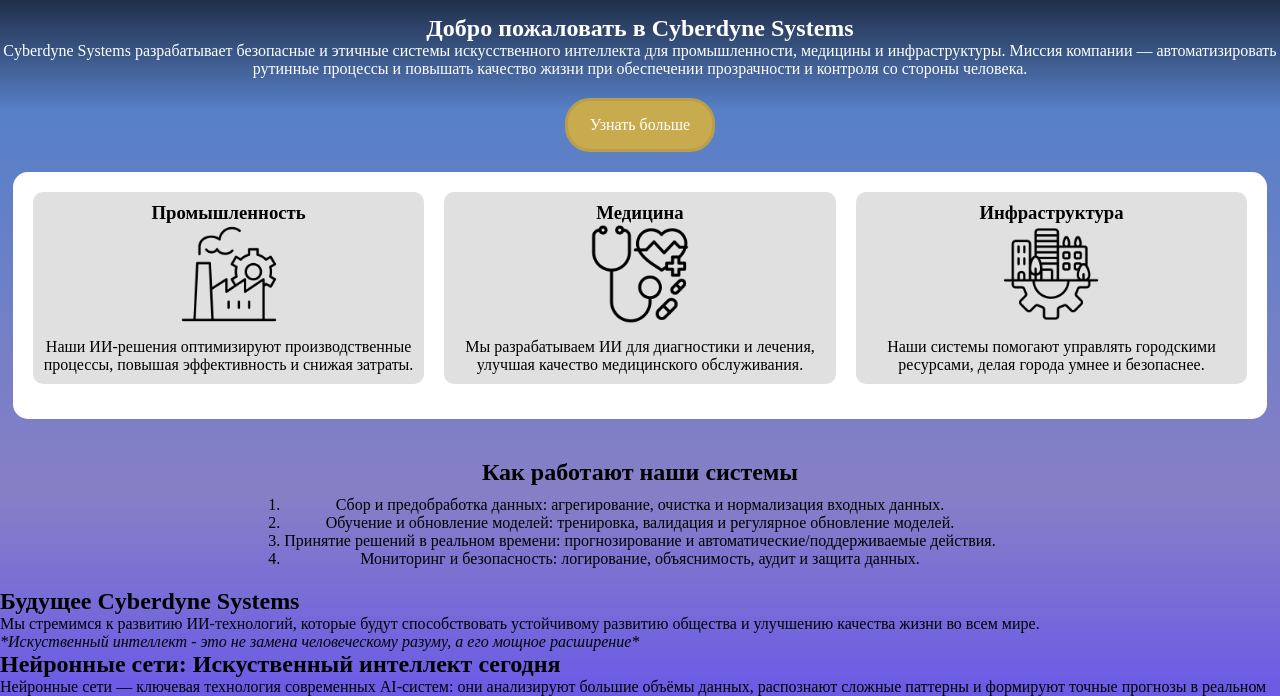
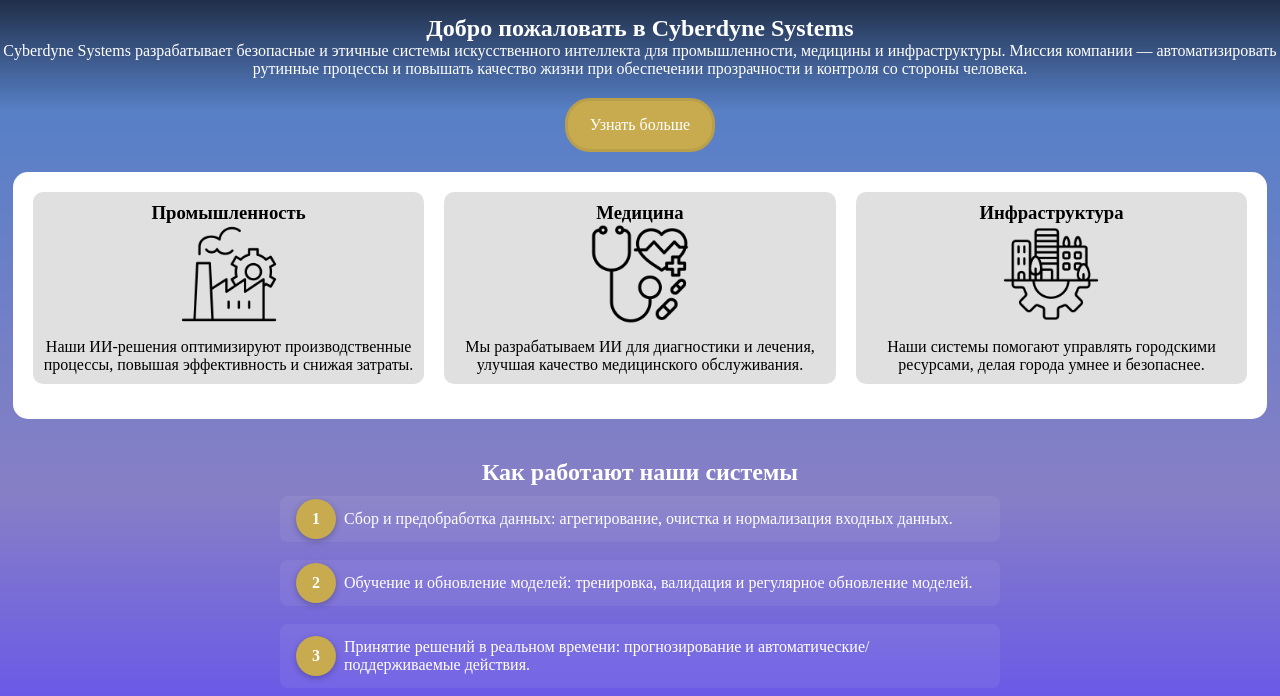
Before and after one commit to Divider13/task3, a plain HTML site: page index.html in a window 1280 px wide. Shown: the part 65-761 px from the top of the page. Drawn offline with Linux system fonts and the light colour scheme.

Commit message:
update
Поправлен градиент на фоне

```diff
--- a/style.css
+++ b/style.css
@@ -9,8 +9,19 @@ html, body {
 }
 
 body {
-background: #000000;
-background: linear-gradient(to bottom, rgba(0, 0, 0, 1) 0%, rgba(87, 128, 199, 1) 22%, rgba(135, 127, 198, 1) 70%, rgba(101, 83, 237, 1) 100%);
+    min-height: 100vh;
+    margin: 0;
+    background: linear-gradient(
+        to bottom,
+        rgba(0, 0, 0, 1) 0%,
+        rgba(87, 128, 199, 1) 22%,
+        rgba(135, 127, 198, 1) 70%,
+        rgba(101, 83, 237, 1) 100%
+    );
+    background-repeat: no-repeat;
+    background-size: 100% 200%; /* увеличить вертикальное масштабирование (например 150%-300%) */
+    background-position: top;
+    background-attachment: fixed; /* опционально: фиксирует фон при скролле */
 }
 
 .header {
@@ -114,17 +125,54 @@ a {
 .section3 {
     margin-top: 20px;
     padding: 20px;
-    color: #000000;
+    color: #ffffff;
     text-align: center;
 }
 
 .section3__content {
     display: flex;
-    flex-direction:row;
+    justify-content: center;
     margin-top: 10px;
-    display: inline-block;
+    color: white;
+}
+
+.section3__content ol {
+    list-style: none;
+    padding: 0;
+    margin: 0 auto;
+    max-width: 720px;
+    text-align: left;
+    counter-reset: step;
+}
 
 
+.section3__content ol li {
+    position: relative;
+    padding: 14px 16px 14px 64px;
+    margin-bottom: 18px;
+    background: rgba(255,255,255,0.06); /* лёгкая подложка, опционально */
+    border-radius: 8px;
+}
+
+
+.section3__content ol li::before {
+    content: counter(step);
+    counter-increment: step;
+    position: absolute;
+    left: 16px;
+    top: 50%;
+    transform: translateY(-50%);
+    width: 40px;
+    height: 40px;
+    border-radius: 50%;
+    background: #c7ab4e;
+    color: #fff;
+    display: flex;
+    align-items: center;
+    justify-content: center;
+    font-weight: 700;
+    box-shadow: 0 2px 6px rgba(0,0,0,0.25);
+}
 
 @font-face {
     font-family: 'Cyberdyne';
```
